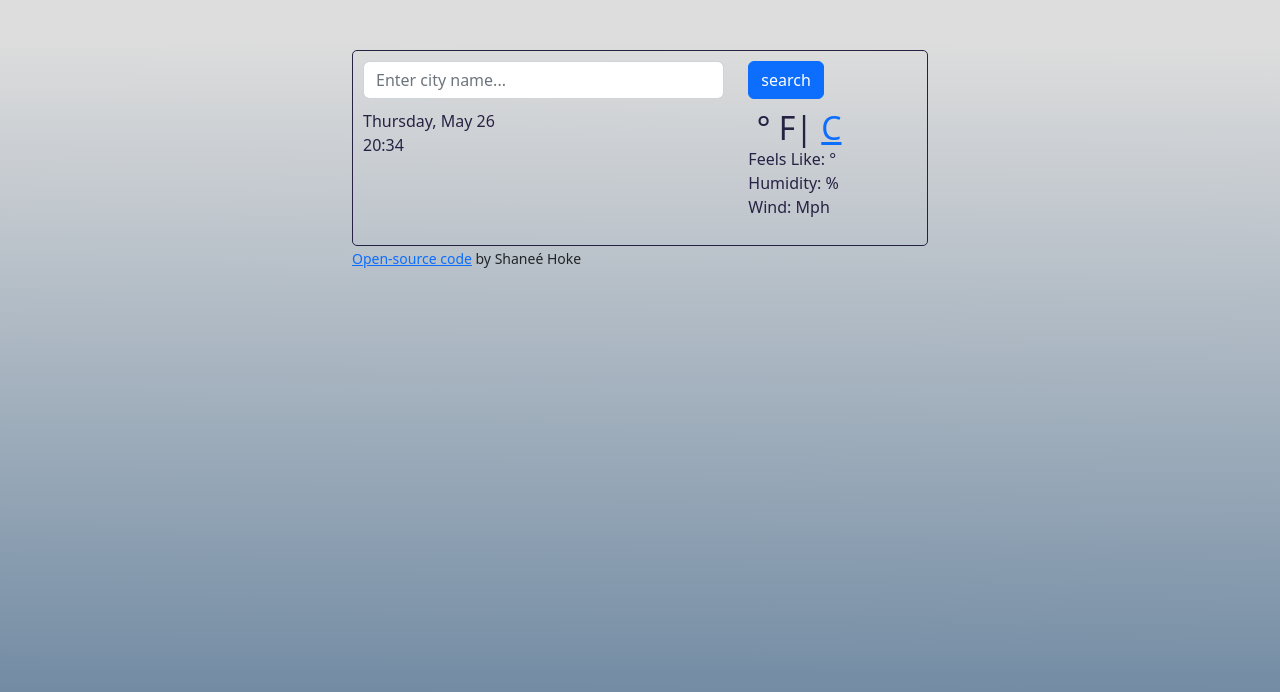
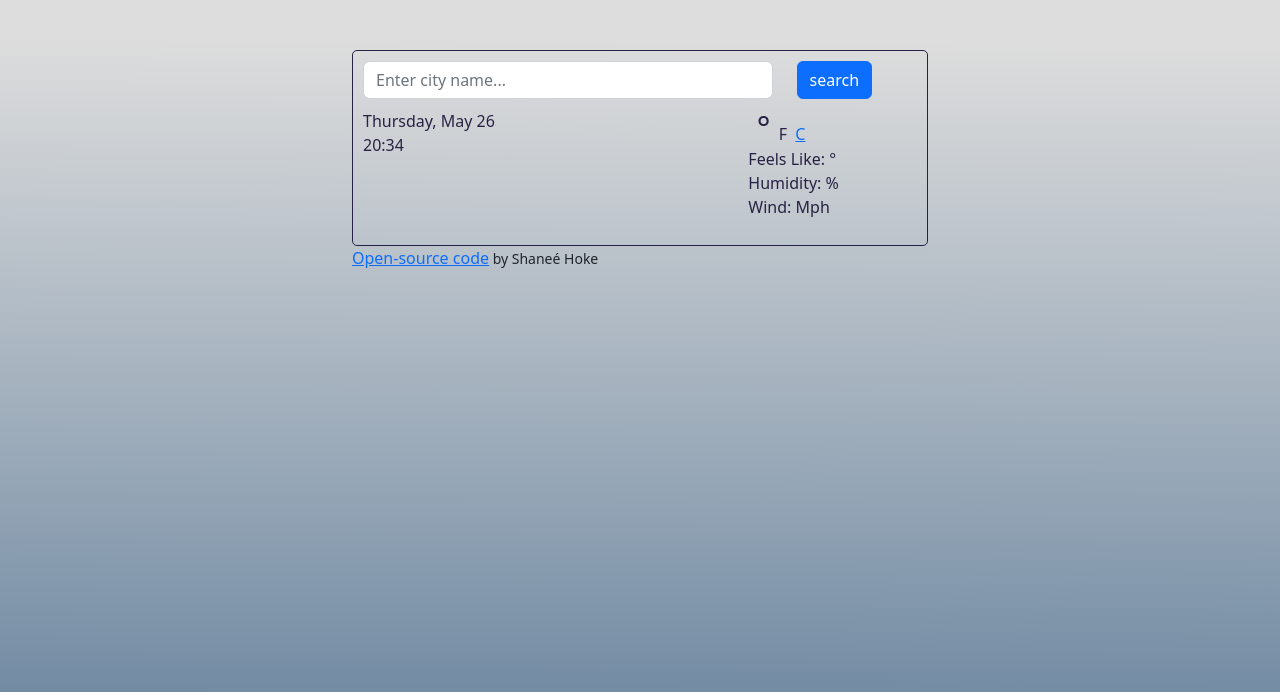
Before and after one commit to smhoke/googleWeatherDupe, a plain HTML site: page index.html in a window 1280 px wide. Drawn offline with nearby package versions, Linux system fonts and the light colour scheme; no server answers.

Commit message:
search bar spacing adjustment

```diff
--- a/index.html
+++ b/index.html
@@ -19,7 +19,7 @@
       <div class="weather-app">
         <form class="form" id="form">
           <div class="row">
-            <div class="col-sm-8">
+            <div class="col-sm-9">
               <input
                 type="search"
                 class="form-control"
@@ -27,7 +27,7 @@
                 id="citySearch"
               />
             </div>
-            <div class="col-sm-4">
+            <div class="col-sm-3">
               <input type="submit" value="search" class="btn btn-primary" />
             </div>
           </div>
@@ -48,7 +48,7 @@
             <h2>
               <img src="" id="currentWeatherIcon" alt="" />
               <span id="currentTemp"></span>°
-              <a href="#" class="active" id="fahrenheit">F</a>|
+              <a href="#" class="active" id="fahrenheit">F</a>
               <a href="#" id="celsius">C</a>
             </h2>
             <ul>
--- a/style.css
+++ b/style.css
@@ -32,7 +32,7 @@ img {
 }
 a {
   display: inline-block;
-  line-height: 5px;
+  font-size: medium;
 }
 .container-fluid {
   max-width: 600px;
```
